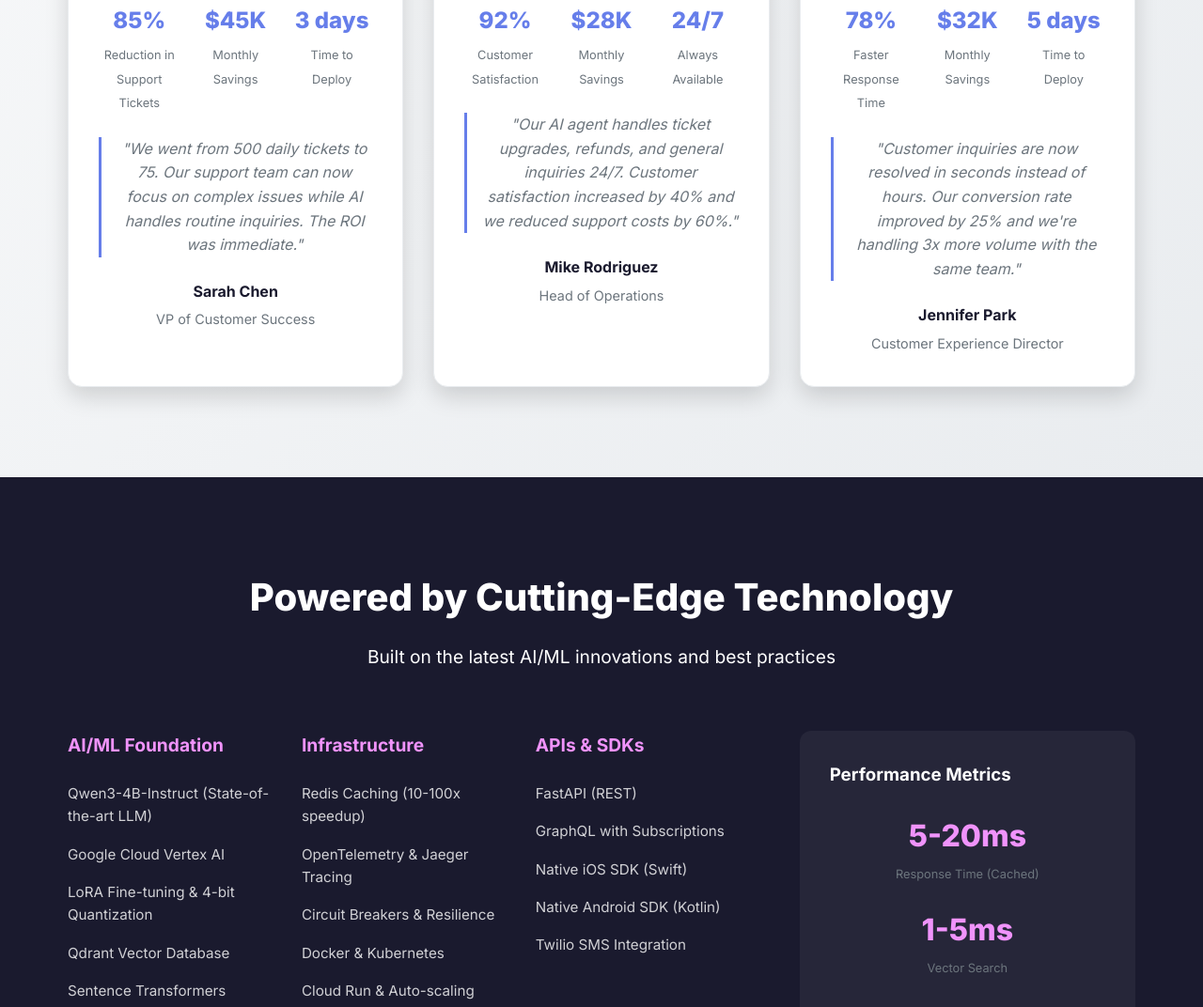
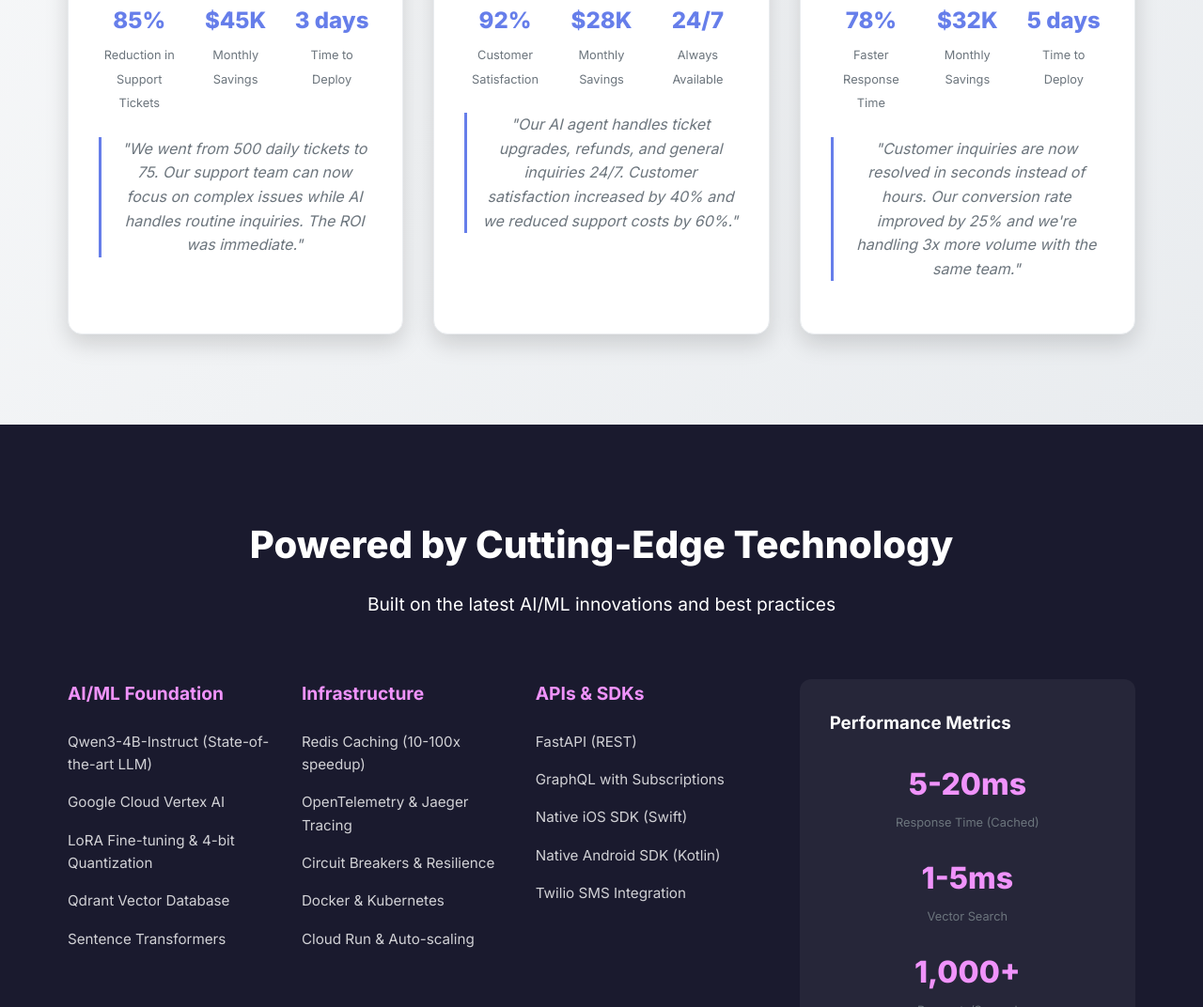
Before and after one commit to abelcuskelly/AI-Agency, a plain HTML site: page index.html in a window 1280 px wide. Shown: the part 6732-7804 px from the top of the page at 94% size. Drawn offline with Linux system fonts and the light colour scheme.

Commit message:
feat: remove author names from testimonials section
Updated the Real Results from Real Companies section:

- Removed Sarah Chen (VP of Customer Success) attribution
- Removed Mike Rodriguez (Head of Operations) attribution
- Removed Jennifer Park (Customer Experience Director) attribution

The testimonials now focus purely on the results and quotes without specific individual attributions, making them more generic and applicable while maintaining the credibility of the success stories.

All three testimonials remain intact with their compelling metrics and quotes:
- Mid-Size SaaS Company: 85% ticket reduction, 45K monthly savings
- Event Ticketing Platform: 92% satisfaction, 28K monthly savings
- E-Commerce Retailer: 78% faster response, 32K monthly savings

```diff
--- a/index.html
+++ b/index.html
@@ -450,10 +450,6 @@
                     <blockquote class="story-quote">
                         "We went from 500 daily tickets to 75. Our support team can now focus on complex issues while AI handles routine inquiries. The ROI was immediate."
                     </blockquote>
-                    <div class="story-author">
-                        <strong>Sarah Chen</strong>
-                        <span>VP of Customer Success</span>
-                    </div>
                 </div>
 
                 <div class="story-card">
@@ -476,10 +472,6 @@
                     <blockquote class="story-quote">
                         "Our AI agent handles ticket upgrades, refunds, and general inquiries 24/7. Customer satisfaction increased by 40% and we reduced support costs by 60%."
                     </blockquote>
-                    <div class="story-author">
-                        <strong>Mike Rodriguez</strong>
-                        <span>Head of Operations</span>
-                    </div>
                 </div>
 
                 <div class="story-card">
@@ -502,10 +494,6 @@
                     <blockquote class="story-quote">
                         "Customer inquiries are now resolved in seconds instead of hours. Our conversion rate improved by 25% and we're handling 3x more volume with the same team."
                     </blockquote>
-                    <div class="story-author">
-                        <strong>Jennifer Park</strong>
-                        <span>Customer Experience Director</span>
-                    </div>
                 </div>
             </div>
         </div>
```
